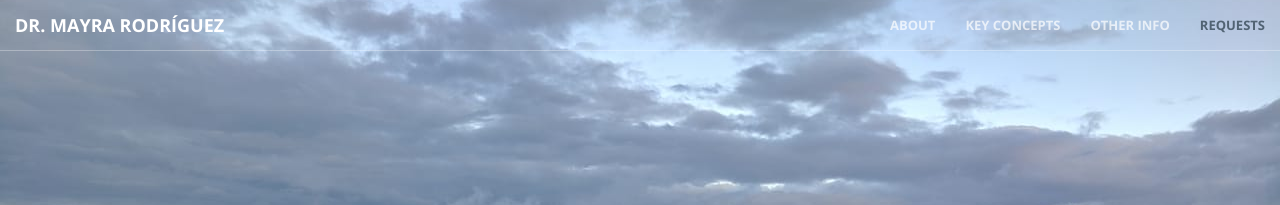
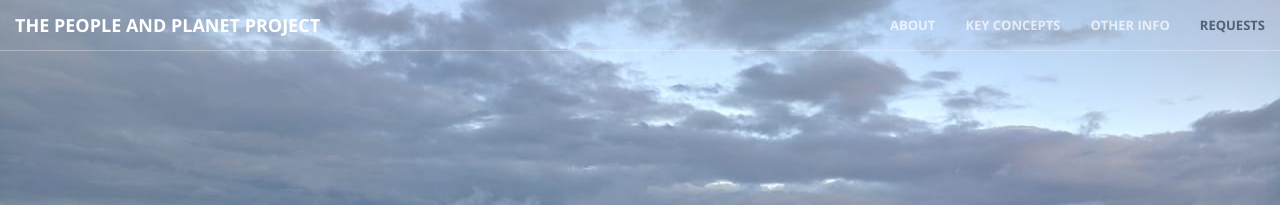
Before and after one commit to peopleandplanet/peopleandplanet.github.io, a Jekyll site: the page built from index.html, in a window 1280 px wide. Shown: the top 205 px of the page. Built offline with Jekyll 4.4.1, drawn with Linux system fonts in a browser that asks for light colours.

Commit message:
Update nav.html

```diff
--- a/_includes/nav.html
+++ b/_includes/nav.html
@@ -8,7 +8,7 @@
                 <span class="icon-bar"></span>
                 <span class="icon-bar"></span>
             </button>
-            <a class="navbar-brand page-scroll" href="#page-top">Dr. Mayra Rodríguez</a>
+            <a class="navbar-brand page-scroll" href="#page-top">The people and planet project</a>
         </div>
 
         <!-- Collect the nav links, forms, and other content for toggling -->
```
